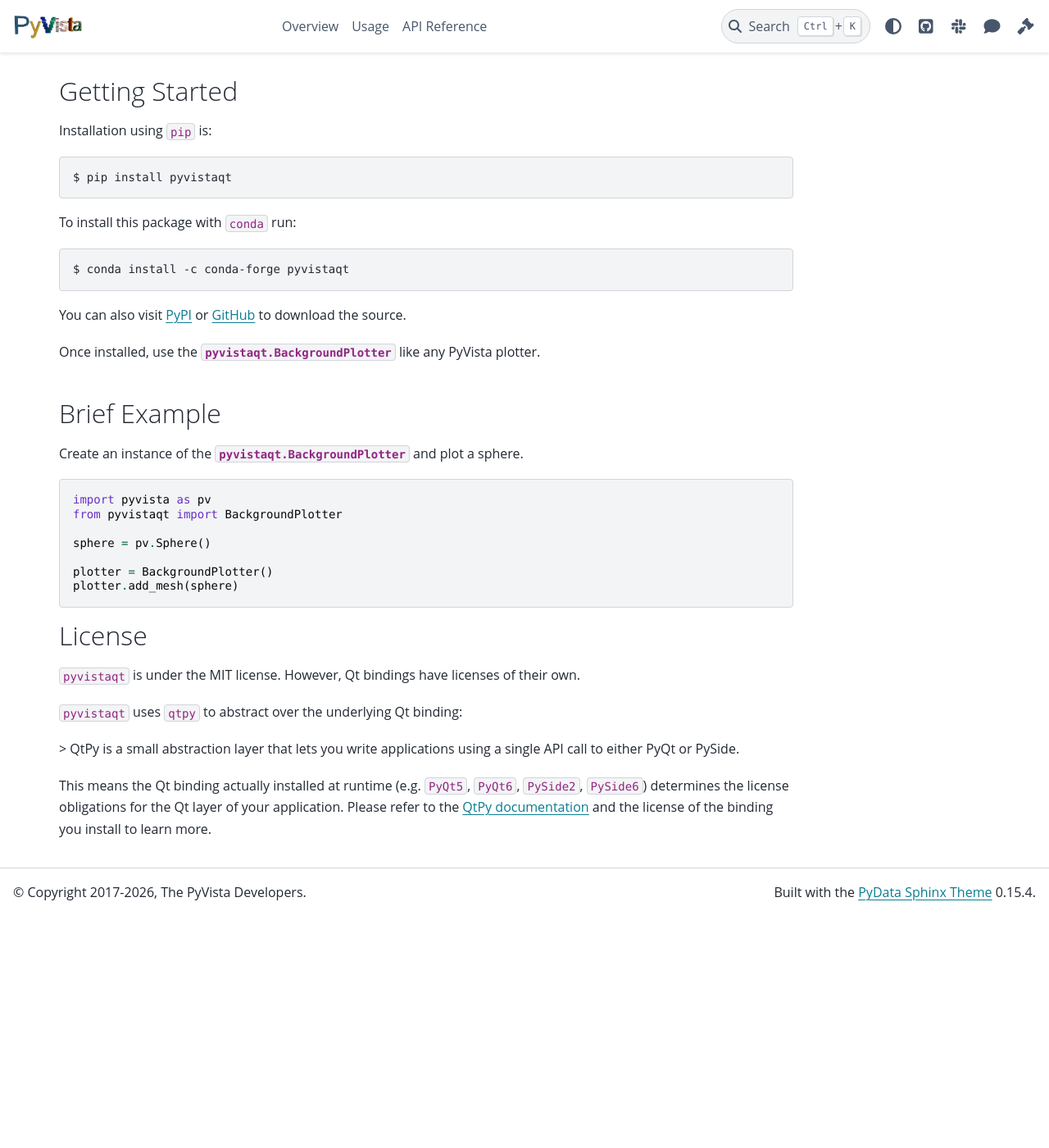
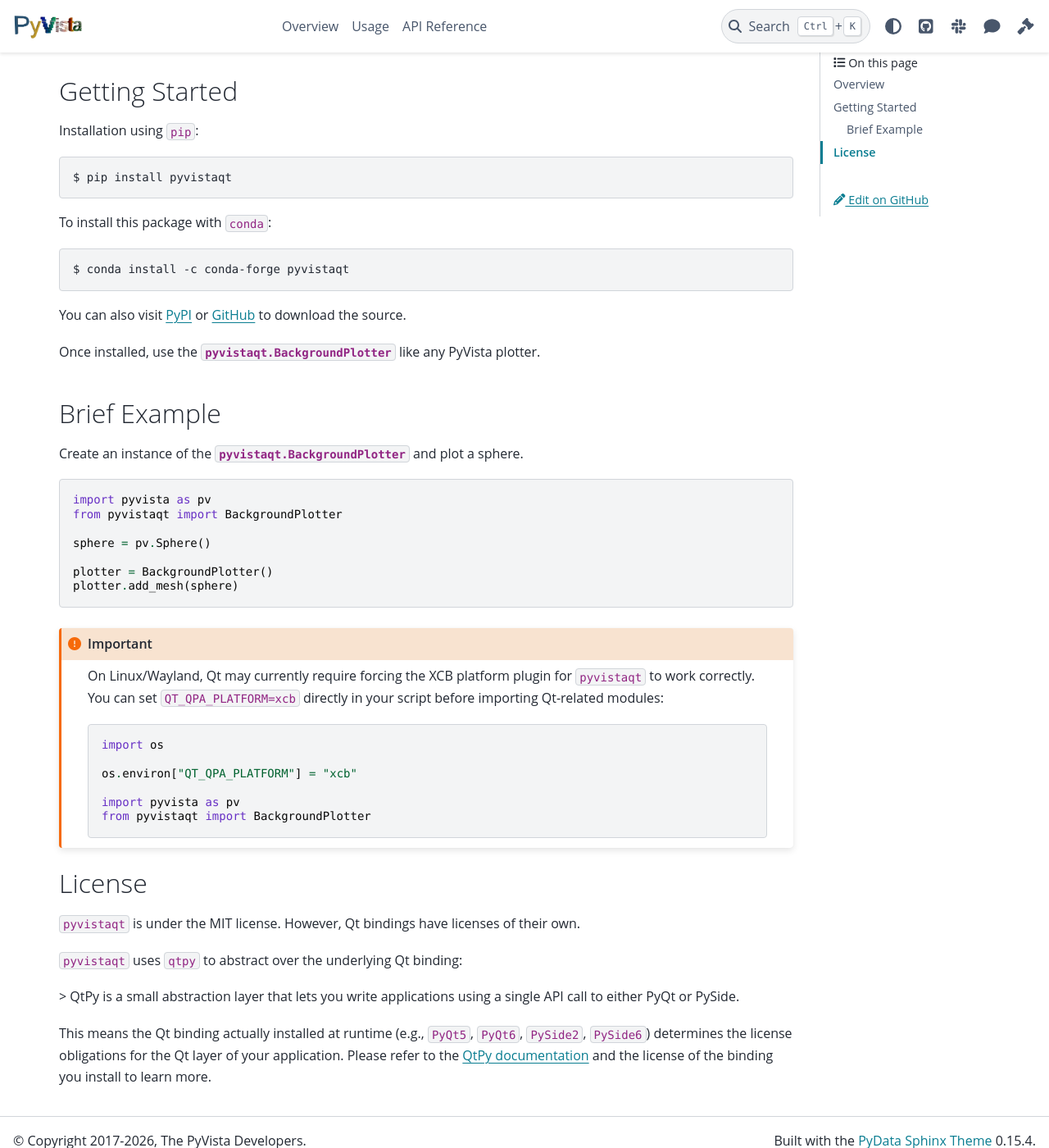
Before and after one commit to pyvista/pyvistaqt, a Sphinx documentation site: the page built from docs/index.rst, in a window 1280 px wide and 1400 px high, scrolled down 908 px. Shown: the whole window at 82% size. Built offline with Sphinx 7.4.7 and the PyData theme 0.15.4, drawn with Linux system fonts in a browser that asks for light colours; the version number could not be read and is left out; before the commit the page ends 2026 px from its top, so only the background shows below that; some of the changed text lies outside the part shown.

Commit message:
Add note for Wayland (#833)

```diff
--- a/docs/index.rst
+++ b/docs/index.rst
@@ -36,12 +36,12 @@
 Getting Started
 ***************
 
-Installation using ``pip`` is::
+Installation using ``pip``::
 
     $ pip install pyvistaqt
 
 
-To install this package with ``conda`` run::
+To install this package with ``conda``::
 
     $ conda install -c conda-forge pyvistaqt
 
@@ -69,6 +69,22 @@
     plotter = BackgroundPlotter()
     plotter.add_mesh(sphere)
 
+.. important::
+
+   On Linux/Wayland, Qt may currently require forcing the XCB platform
+   plugin for ``pyvistaqt`` to work correctly. You can set
+   ``QT_QPA_PLATFORM=xcb`` directly in your script before importing
+   Qt-related modules:
+
+   .. code:: python
+
+      import os
+
+      os.environ["QT_QPA_PLATFORM"] = "xcb"
+
+      import pyvista as pv
+      from pyvistaqt import BackgroundPlotter
+
 
 .. toctree::
    :maxdepth: 2
@@ -89,7 +105,7 @@
 
 > QtPy is a small abstraction layer that lets you write applications using a single API call to either PyQt or PySide.
 
-This means the Qt binding actually installed at runtime (e.g. ``PyQt5``,
+This means the Qt binding actually installed at runtime (e.g., ``PyQt5``,
 ``PyQt6``, ``PySide2``, ``PySide6``) determines the license obligations
 for the Qt layer of your application. Please refer to the
 `QtPy documentation <https://github.com/spyder-ide/qtpy>`_ and the
```
Also changed, not shown: other parts of docs/index.rst (+2 -2 lines).
